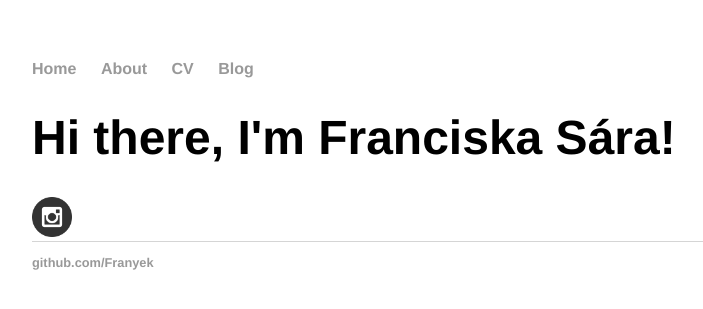
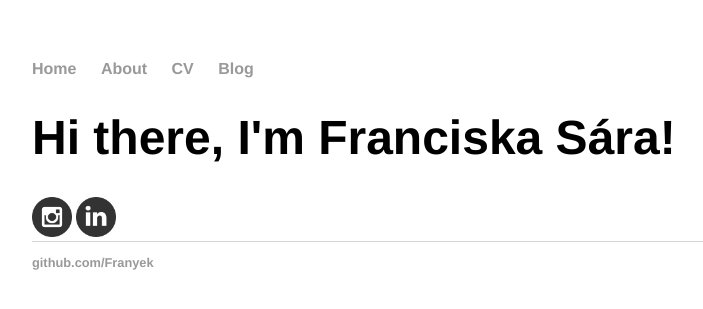
Before and after one commit to Franyek/franyek.github.io, a Jekyll site: the page built from index.html, in a window 1280 px wide. Shown: the top 309 px of the page, without its empty margins (160-863 px from the left). Built offline with Jekyll 4.4.1, drawn with Linux system fonts in a browser that asks for light colours.

Commit message:
feature(linkedin)

```diff
--- a/index.html
+++ b/index.html
@@ -7,4 +7,7 @@ title: Franciska Sára
 	<a href="https://www.instagram.com/franyek/">
 		<img src="icons/1493122978_instagram_online_social_media_photo.png" alt="Instagram" style="width:40px;height:40px;">
 	</a>
+	<a href="https://www.linkedin.com/in/franciskasara/">
+		<img src="icons/1493122982_linked_in_online_social_media.png" alt="Linkedin" style="width:40px;height:40px;">
+	</a>
 </div><!-- /.blurb -->
```
